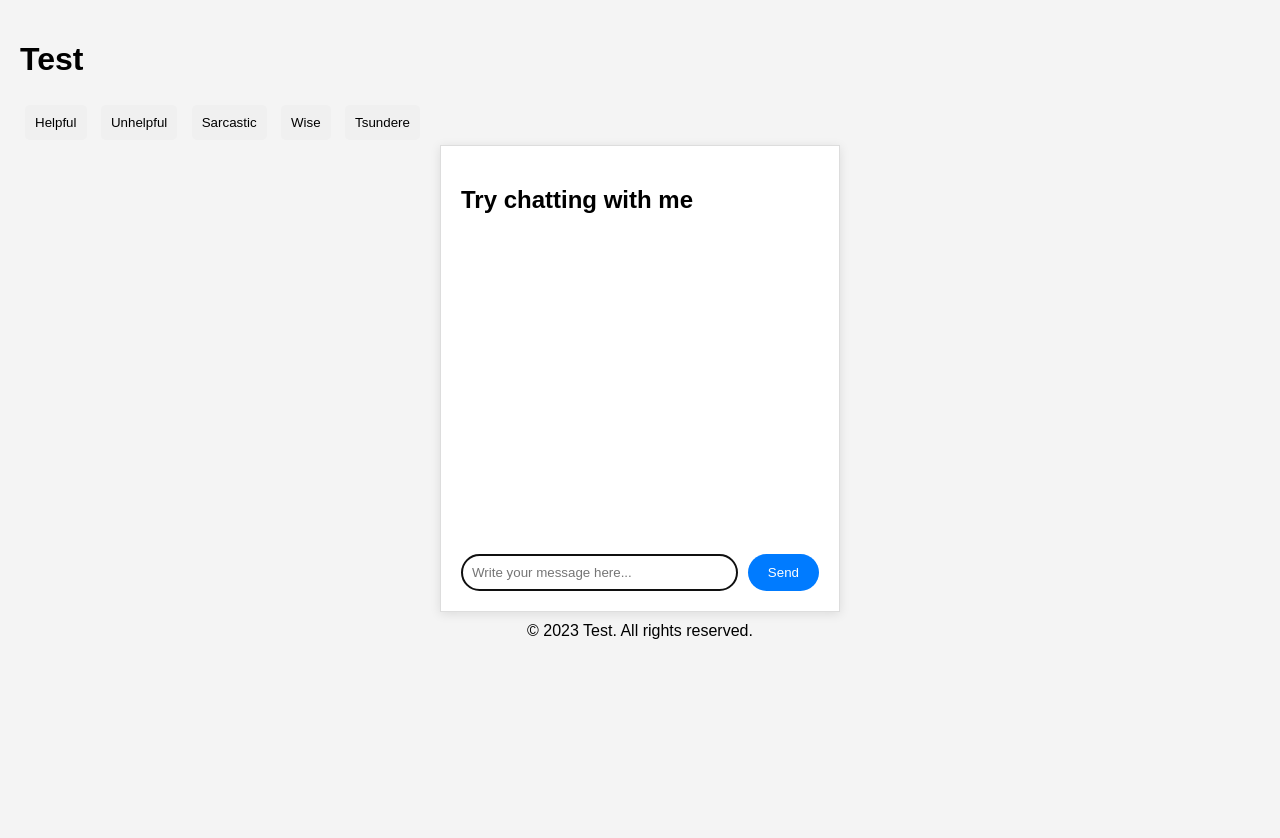
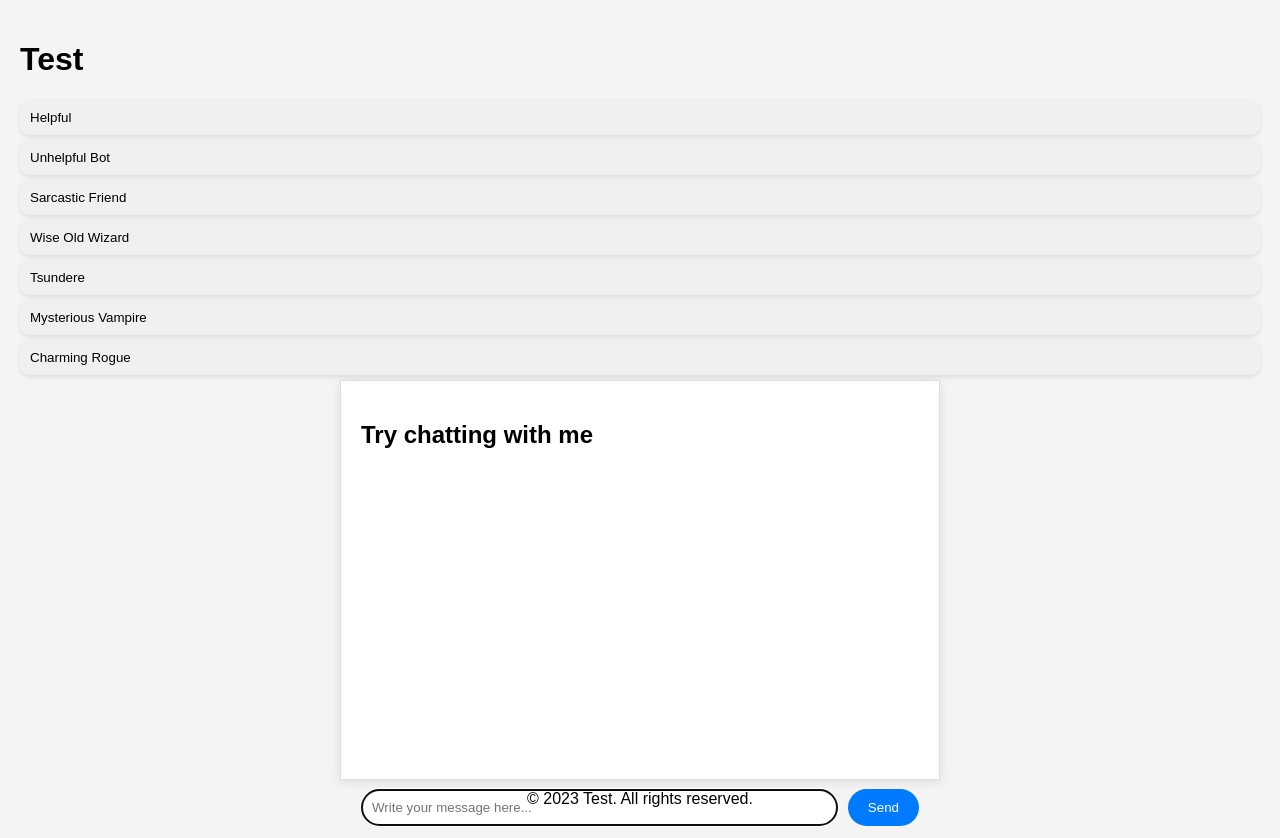
Before and after one commit to software-students-fall2023/5-final-project-mostly_afk, a Flask app: page / in a window 1280 px wide. Before the commit the page ends 639 px from the top, so only its background shows below. Run offline with Flask 3, Linux system fonts and the light colour scheme.

Commit message:
added personalities

```diff
--- a/web_app/static/style.css
+++ b/web_app/static/style.css
@@ -5,13 +5,32 @@ body {
     padding: 20px;
 }
 
-.personality-button {
+/* .personality-button {
     margin: 5px;
     padding: 10px;
     border: none;
     border-radius: 5px;
     background-color: #f0f0f0;
     cursor: pointer;
+} */
+
+.personality-button {
+    display: block;
+    width: 100%; /* Make buttons full width */
+    margin: 5px 0; /* Adjust as needed */
+    padding: 10px;
+    border: none;
+    border-radius: 10px; /* More rounded corners */
+    background-color: #f0f0f0;
+    color: #000; /* Text color */
+    text-align: left; /* Align text to the left */
+    box-shadow: 0 2px 5px rgba(0,0,0,0.1); /* Optional: adds subtle shadow */
+    transition: background-color 0.3s;
+    cursor: pointer;
+}
+
+.personality-button:hover {
+    background-color: #e0e0e0; /* Slight change on hover */
 }
 
 .personality-button.active {
@@ -20,8 +39,9 @@ body {
 }
 
 .chat-container {
-    max-width: 400px;
+    max-width: 600px;
     width: 100%;
+    height: 400px;
     margin: auto;
     border: 1px solid #ddd;
     padding: 20px;
--- a/web_app/templates/index.html
+++ b/web_app/templates/index.html
@@ -12,10 +12,12 @@
     </header>
     <div class="personality-buttons">
         <button class="personality-button" data-personality="helpful">Helpful</button>
-        <button class="personality-button" data-personality="unhelpful">Unhelpful</button>
-        <button class="personality-button" data-personality="sarcastic">Sarcastic</button>
-        <button class="personality-button" data-personality="wise">Wise</button>
+        <button class="personality-button" data-personality="unhelpful">Unhelpful Bot</button>
+        <button class="personality-button" data-personality="sarcastic">Sarcastic Friend</button>
+        <button class="personality-button" data-personality="wise">Wise Old Wizard</button>
         <button class="personality-button" data-personality="tsundere">Tsundere</button>
+        <button class="personality-button" data-personality="vampire">Mysterious Vampire</button>
+        <button class="personality-button" data-personality="charming">Charming Rogue</button>
     </div>
     <main class="chat-container" role="main">
         <h2>Try chatting with me</h2>
@@ -33,56 +35,7 @@
             <button type="submit" class="send-button">Send</button>
         </form>
     </main>
-
-    <script>
-        $(document).ready(function() {
-            let sessionCleared = false;
-            let selectedPersonality = "helpful";
-
-            function clearSession() {
-                if (!sessionCleared) {
-                    fetch('/clear_session', {
-                        method: 'POST'
-                    })
-                    .then(response => {
-                        if (response.ok) {
-                            sessionCleared = true;
-                        } else {
-                            console.error('Failed to clear the session.');
-                        }
-                    })
-                    .catch(error => {
-                        console.error('Error clearing the session:', error);
-                    });
-                }
-            }
-
-            window.addEventListener('beforeunload', clearSession);
-            window.addEventListener('unload', clearSession);
-
-            $('.personality-button').click(function() {
-                selectedPersonality = $(this).data('personality');
-                $('.personality-button').removeClass('active');
-                $(this).addClass('active');
-            });
-
-            $('.message-form').on('submit', function(e) {
-                e.preventDefault();
-                let userInput = $('#user_input').val();
-                $('#user_input').val('');
-                if (userInput.trim() !== '') {
-                    $('.chat-box').append('<div class="message user">' + userInput + '</div>');
-                    $.post('/get_response', { user_input: userInput, personality: selectedPersonality }, function(response) {
-                        $('.chat-box').append('<div class="message ai">' + response + '</div>');
-                    });
-                    // $.post('/get_response', { user_input: userInput }, function(response) {
-                    //     $('.chat-box').append('<div class="message ai">' + response + '</div>');
-                    // });
-                }
-            });
-        });
-        </script>
-
+    <script src="../static/script.js"></script>
     <footer>
         <p>&copy; 2023 Test. All rights reserved.</p>
     </footer>
```
Also changed, not shown: client/client.py (+5 -3 lines), web_app/static/script.js (added, +46 -0 lines).
